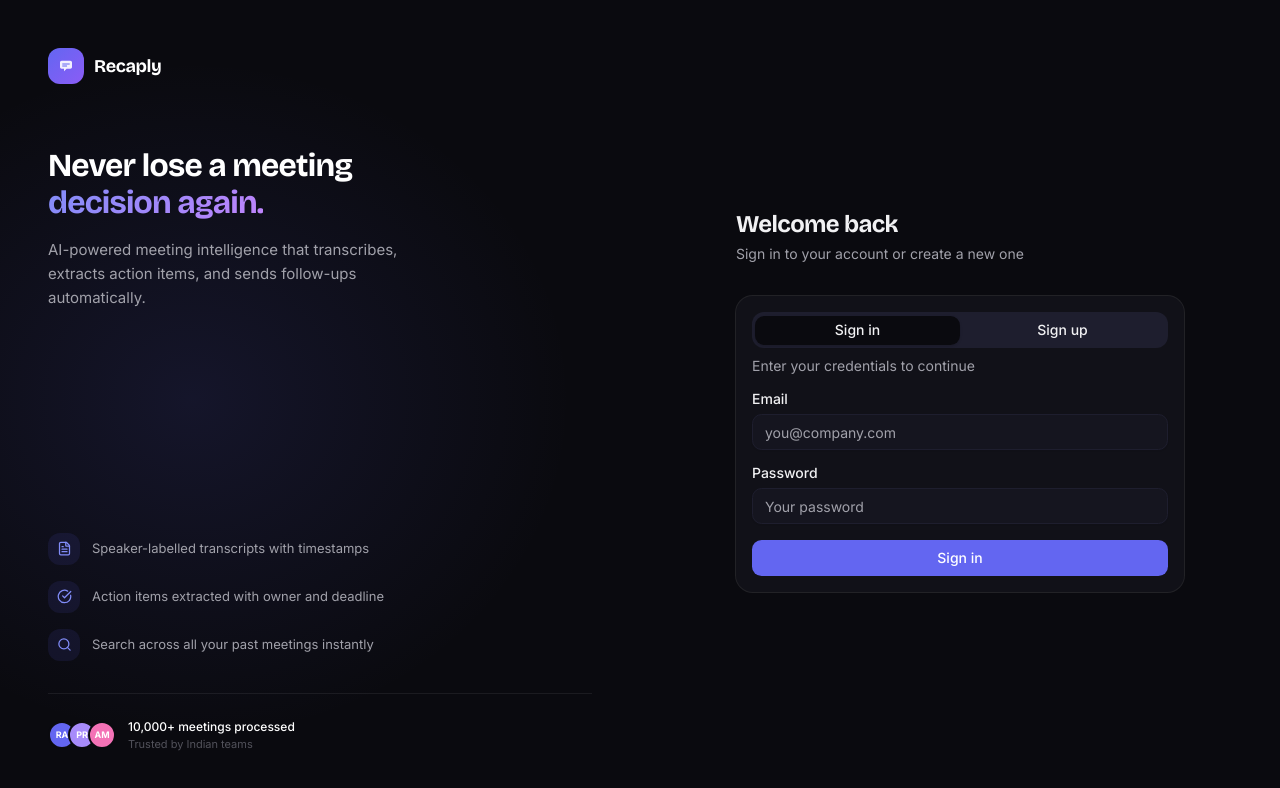
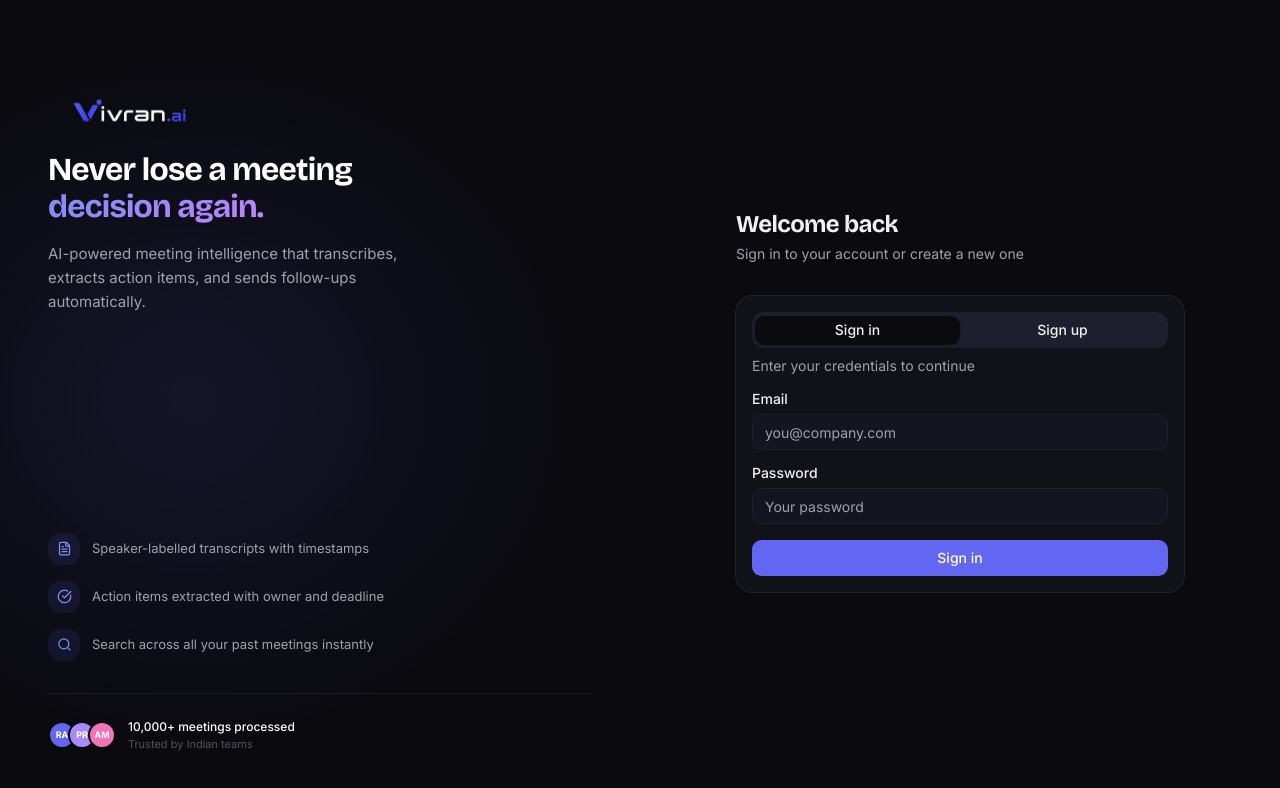
Before and after one commit to Madhur1707/Vivran-AI, a Next.js app in the folder frontend/: page /login in a window 1280 px wide. Shown: the top 788 px of the page. Built offline with nearby package versions, Linux system fonts and the light colour scheme.

Commit message:
fix audio detection and added logo

```diff
--- a/frontend/src/app/layout.tsx
+++ b/frontend/src/app/layout.tsx
@@ -16,7 +16,7 @@ const jetbrainsMono = JetBrains_Mono({
 });
 
 export const metadata: Metadata = {
-  title: "Recaply — AI Meeting Intelligence",
+  title: "Vivran.ai — AI Meeting Intelligence",
   description:
     "Upload your meeting recording. Get named transcripts, action items, decisions, and automated follow-ups — in 3 minutes.",
 };
--- a/frontend/src/app/login/page.tsx
+++ b/frontend/src/app/login/page.tsx
@@ -88,17 +88,12 @@ export default function LoginPage() {
         <div className="absolute inset-0 pointer-events-none" style={{ background: "radial-gradient(ellipse at 30% 50%, rgba(99,102,241,0.12) 0%, transparent 60%)" }} />
 
         <div className="relative z-10">
-          <Link href="/" className="flex items-center gap-2.5 mb-16">
-            <div
-              className="w-9 h-9 rounded-lg flex items-center justify-center"
-              style={{ background: "linear-gradient(135deg, #6366f1, #8b5cf6)" }}
-            >
-              <svg viewBox="0 0 24 24" fill="none" className="w-4 h-4">
-                <path d="M3 6.5C3 5.12 4.12 4 5.5 4h13C19.88 4 21 5.12 21 6.5v7c0 1.38-1.12 2.5-2.5 2.5H13l-4 4v-4H5.5C4.12 16 3 14.88 3 13.5v-7z" fill="white" opacity="0.9" />
-                <path d="M7 9h10M7 12h6" stroke="#6366f1" strokeWidth="1.5" strokeLinecap="round" />
-              </svg>
-            </div>
-            <span className="text-lg font-bold text-white tracking-tight" style={BG}>Recaply</span>
+          <Link href="/" className="mb-16 -ml-4">
+            <img
+              src="/Vivran.ai.jpg"
+              alt="Vivran.ai"
+              className="h-20 rounded"
+            />
           </Link>
 
           <h2 className="text-[32px] font-bold text-white leading-[1.15] tracking-tight mb-4" style={BG}>
@@ -145,18 +140,13 @@ export default function LoginPage() {
       <div className="flex flex-1 items-center justify-center bg-background px-6 py-12">
         <div className="w-full max-w-md space-y-8">
           {/* Mobile logo */}
-          <div className="flex flex-col items-center gap-2 lg:hidden">
-            <div
-              className="w-12 h-12 rounded-xl flex items-center justify-center"
-              style={{ background: "linear-gradient(135deg, #6366f1, #8b5cf6)" }}
-            >
-              <svg viewBox="0 0 24 24" fill="none" className="w-5 h-5">
-                <path d="M3 6.5C3 5.12 4.12 4 5.5 4h13C19.88 4 21 5.12 21 6.5v7c0 1.38-1.12 2.5-2.5 2.5H13l-4 4v-4H5.5C4.12 16 3 14.88 3 13.5v-7z" fill="white" opacity="0.9" />
-                <path d="M7 9h10M7 12h6" stroke="#6366f1" strokeWidth="1.5" strokeLinecap="round" />
-              </svg>
-            </div>
-            <h1 className="text-2xl font-bold tracking-tight" style={BG}>Recaply</h1>
-            <p className="text-sm text-muted-foreground">AI meeting intelligence for India</p>
+          <div className="flex flex-col items-center gap-3 lg:hidden">
+            <img
+              src="/Vivran.ai.jpg"
+              alt="Vivran.ai"
+              className="h-20 rounded"
+            />
+            <p className="text-sm text-muted-foreground">AI meeting intelligence</p>
           </div>
 
           {/* Desktop heading */}
--- a/frontend/src/app/page.tsx
+++ b/frontend/src/app/page.tsx
@@ -449,7 +449,7 @@ function FeaturesGrid() {
             className="text-xs text-muted-foreground uppercase tracking-widest mb-3"
             style={MONO}
           >
-            What Recaply does
+            What Vivran.ai does
           </p>
           <h2
             className="text-[clamp(28px,4vw,42px)] font-bold tracking-tight"
@@ -839,7 +839,7 @@ function FeatureActions() {
             {[
               {
                 label: "Auto-assigned to person",
-                sub: "Recaply links the task to whoever made the commitment — no manual input.",
+                sub: "Vivran.ai links the task to whoever made the commitment — no manual input.",
               },
               {
                 label: "Deadline extracted",
@@ -1600,30 +1600,12 @@ function Footer() {
     <footer className="border-t border-border px-6 py-12">
       <div className="mx-auto grid max-w-5xl gap-8 md:grid-cols-4">
         <div>
-          <div className="mb-3 flex items-center gap-2">
-            <div
-              className="w-8 h-8 rounded-lg flex items-center justify-center"
-              style={{
-                background: "linear-gradient(135deg, #6366f1, #8b5cf6)",
-              }}
-            >
-              <svg viewBox="0 0 24 24" fill="none" className="w-4 h-4">
-                <path
-                  d="M3 6.5C3 5.12 4.12 4 5.5 4h13C19.88 4 21 5.12 21 6.5v7c0 1.38-1.12 2.5-2.5 2.5H13l-4 4v-4H5.5C4.12 16 3 14.88 3 13.5v-7z"
-                  fill="white"
-                  opacity="0.9"
-                />
-                <path
-                  d="M7 9h10M7 12h6"
-                  stroke="#6366f1"
-                  strokeWidth="1.5"
-                  strokeLinecap="round"
-                />
-              </svg>
-            </div>
-            <span className="font-bold" style={BG}>
-              Recaply
-            </span>
+          <div className="mb-3">
+            <img
+              src="/Vivran.ai.jpg"
+              alt="Vivran.ai"
+              className="h-20 rounded"
+            />
           </div>
           <p className="text-sm text-muted-foreground">
             AI meeting intelligence for India
@@ -1700,7 +1682,7 @@ function Footer() {
         </div>
       </div>
       <div className="mx-auto mt-10 max-w-5xl border-t border-border pt-6 text-center text-xs text-muted-foreground">
-        &copy; {new Date().getFullYear()} Recaply. Made in India. All meeting
+        &copy; {new Date().getFullYear()} Vivran.ai. Made in India. All meeting
         data stored in Mumbai.
       </div>
     </footer>
--- a/frontend/src/components/dashboard-shell.tsx
+++ b/frontend/src/components/dashboard-shell.tsx
@@ -50,30 +50,12 @@ export function DashboardShell({
         }}
       >
         <div className="mx-auto flex h-14 max-w-7xl items-center justify-between px-4">
-          <Link href="/dashboard" className="flex items-center gap-2.5">
-            <div
-              className="flex h-8 w-8 items-center justify-center rounded-lg"
-              style={{
-                background: "linear-gradient(135deg, #6366f1, #8b5cf6)",
-              }}
-            >
-              <svg viewBox="0 0 24 24" fill="none" className="w-4 h-4">
-                <path
-                  d="M3 6.5C3 5.12 4.12 4 5.5 4h13C19.88 4 21 5.12 21 6.5v7c0 1.38-1.12 2.5-2.5 2.5H13l-4 4v-4H5.5C4.12 16 3 14.88 3 13.5v-7z"
-                  fill="white"
-                  opacity="0.9"
-                />
-                <path
-                  d="M7 9h10M7 12h6"
-                  stroke="#6366f1"
-                  strokeWidth="1.5"
-                  strokeLinecap="round"
-                />
-              </svg>
-            </div>
-            <span className="text-lg font-bold" style={BG}>
-              Recaply
-            </span>
+          <Link href="/dashboard" className="flex items-center -ml-4">
+            <img
+              src="/Vivran.ai.jpg"
+              alt="Vivran.ai"
+              className="h-20 rounded"
+            />
           </Link>
 
           <nav className="hidden items-center gap-1 md:flex">
--- a/frontend/src/components/landing-navbar.tsx
+++ b/frontend/src/components/landing-navbar.tsx
@@ -11,28 +11,14 @@ export function LandingNavbar() {
 
   return (
     <nav className="fixed top-0 left-0 right-0 z-50 border-b border-border bg-background/80 backdrop-blur-xl">
-      <div className="max-w-7xl mx-auto px-6 h-16 flex items-center justify-between">
-        <div className="flex items-center gap-2.5 flex-shrink-0">
-          <div
-            className="w-8 h-8 rounded-lg flex items-center justify-center"
-            style={{ background: "linear-gradient(135deg, #6366f1, #8b5cf6)" }}
-          >
-            <svg viewBox="0 0 24 24" fill="none" className="w-4 h-4">
-              <path
-                d="M3 6.5C3 5.12 4.12 4 5.5 4h13C19.88 4 21 5.12 21 6.5v7c0 1.38-1.12 2.5-2.5 2.5H13l-4 4v-4H5.5C4.12 16 3 14.88 3 13.5v-7z"
-                fill="white"
-                opacity="0.9"
-              />
-              <path d="M7 9h10M7 12h6" stroke="#6366f1" strokeWidth="1.5" strokeLinecap="round" />
-            </svg>
-          </div>
-          <span
-            className="text-[17px] font-bold tracking-tight text-foreground"
-            style={{ fontFamily: "'Bricolage Grotesque', sans-serif" }}
-          >
-            Recaply
-          </span>
-        </div>
+      <div className="max-w-7xl mx-auto px-6 h-20 flex items-center justify-between">
+        <Link href="/" className="flex items-center flex-shrink-0 -ml-4">
+          <img
+            src="/Vivran.ai.jpg"
+            alt="Vivran.ai"
+            className="h-20 rounded"
+          />
+        </Link>
 
         <div className="hidden md:flex items-center gap-8">
           {NAV_LINKS.map((l) => (
```
Also changed, not shown: frontend/public/Vivran.ai.jpg (added).
